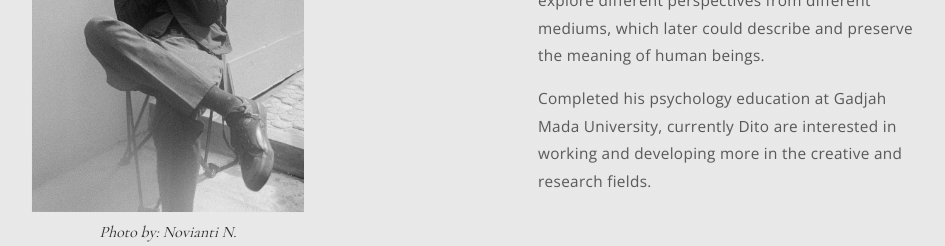
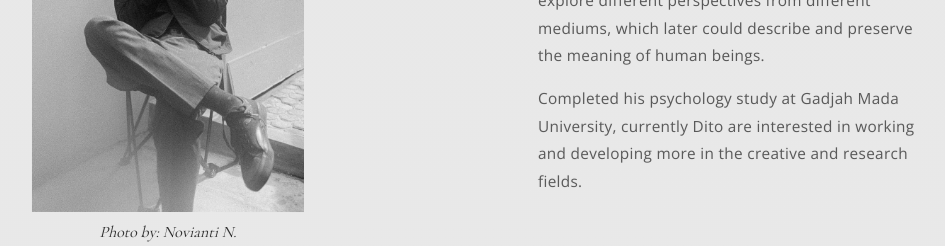
Before and after one commit to andikawilliam/ditobuwono, a Vue app: page / in a window 1280 px wide. Shown: the part 947-1193 px from the top of the page, without its empty margins (200-1145 px from the left). Built offline with nearby package versions, Linux system fonts and the light colour scheme.

Commit message:
Update AboutText.ts

```diff
--- a/src/content/AboutText.ts
+++ b/src/content/AboutText.ts
@@ -25,7 +25,7 @@ export default Vue.extend({
           <span class="">the meaning of human beings.</span>
         `,
         `
-          Completed his psychology education at Gadjah Mada University, currently Dito are
+          Completed his psychology study at Gadjah Mada University, currently Dito are
           interested in working and developing more in the creative and research fields.</span>
         `
       ]
```
